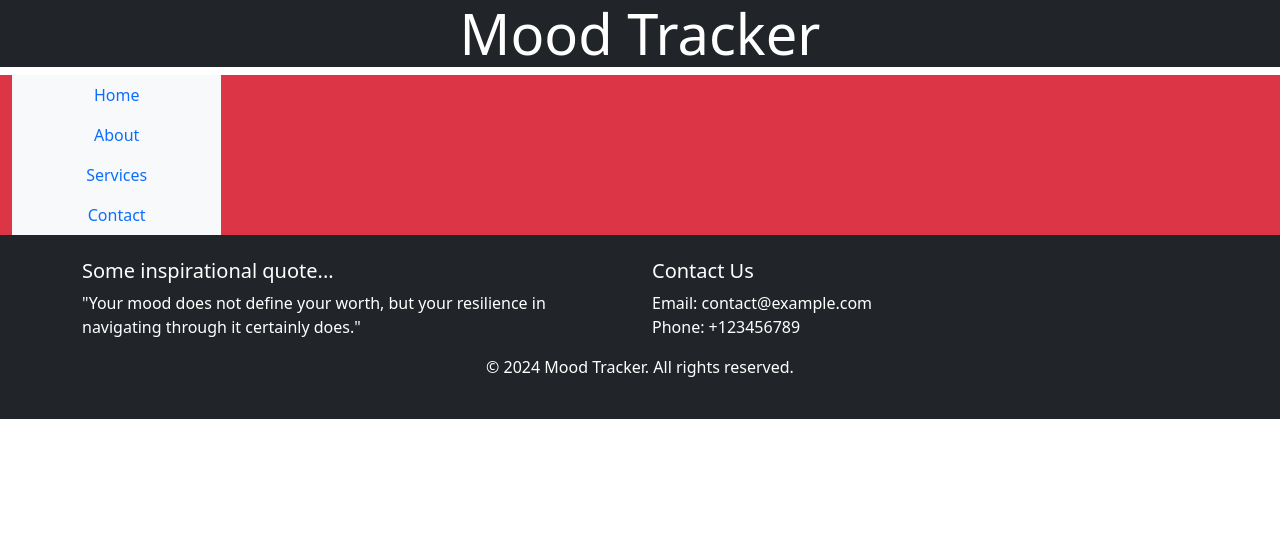
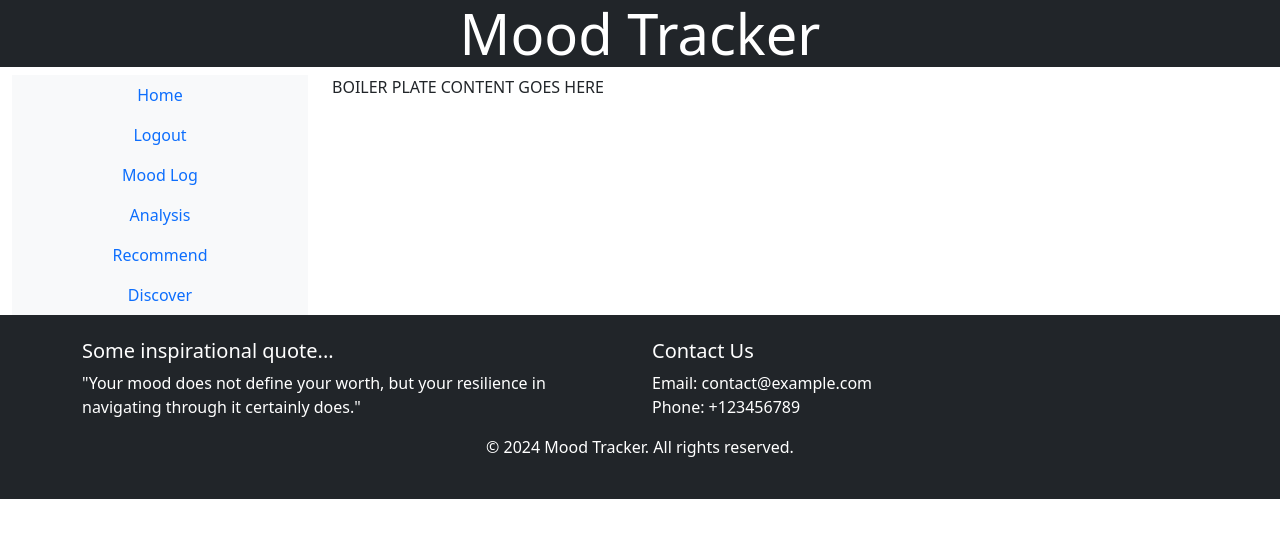
Before and after one commit to hkkiat/spotify-mood-recommendation, a React app in the folder frontend/: page /moodlog in a window 1280 px wide. Shown: the top 538 px of the page. Built offline with nearby package versions, Linux system fonts and the light colour scheme; no server answers.

Commit message:
create layout component to contain header, sidebar, footer components

```diff
--- a/frontend/src/App.tsx
+++ b/frontend/src/App.tsx
@@ -1,18 +1,28 @@
-import React from 'react';
+import React, { useState} from 'react';
 import './css/App.css';
-import { Route, Routes } from 'react-router-dom';
+import { Route, Routes, useLocation } from 'react-router-dom';
 import HomePage from './components/homepage';
 import TicketToRide from './components/TicketToRide';
 import MoodLog from './components/moodlog';
 import 'bootstrap/dist/css/bootstrap.min.css';
 
 function App() {
+  const [currentPage, setCurrentPage] = useState('');
+
+  // Get current location object using useLocation hook
+  const location = useLocation();
+
+  // Update currentPage state based on current pathname found from location object
+  React.useEffect(() => {
+    setCurrentPage(location.pathname);
+  }, [location]);
+
   return (
     <div>
       <Routes>
         <Route path='/' element={<HomePage />} />
         <Route path='/ticket' element={<TicketToRide />} />
-        <Route path='/moodlog' element={<MoodLog />} />
+        <Route path='/moodlog' element={<MoodLog currentPage={currentPage} setCurrentPage={setCurrentPage} />} />
       </Routes>
     </div>
     //<div className='App'>
--- a/frontend/src/components/header.tsx
+++ b/frontend/src/components/header.tsx
@@ -1,11 +1,13 @@
 import React from 'react';
+
+/*
+This component is to display the header of the website
+*/
 
 function Header() {
   return (
     <header className="bg-dark text-white">
-      <div className="container">
         <h1 className="display-4 text-center">Mood Tracker</h1>
-      </div>
     </header>
   );
 }
--- /dev/null
+++ b/frontend/src/components/layout.tsx
@@ -0,0 +1,38 @@
+import React, { ReactNode } from 'react';
+import Sidebar from './sidebar';
+import Header from './header';
+import Footer from './footer';
+
+/*
+This component is used to combine the Header, Sidebar, Footer components
+*/
+
+interface LayoutProps {
+    currentPage: string;
+    setCurrentPage: (page: string) => void;
+    children: ReactNode; // Define children prop
+}
+
+const Layout: React.FC<LayoutProps> = ({ currentPage, setCurrentPage, children }) => {
+    setCurrentPage('/moodlog');
+
+    return (
+        <div>
+            <Header />
+            <div className="container-fluid">
+                <div className="row">
+                    <div className="col-md-3">
+                        <Sidebar currentPage={currentPage} />
+                    </div>
+                    <div className="col-md-9">
+                        {/* Render the main content passed as children */}
+                        {children}
+                    </div>
+                </div>
+            </div>
+            <Footer />
+        </div>
+    );
+}
+
+export default Layout;
--- a/frontend/src/components/moodlog.tsx
+++ b/frontend/src/components/moodlog.tsx
@@ -1,19 +1,21 @@
-import React, { useState } from 'react';
-import bootstrap from 'bootstrap';
+import React from 'react';
+import Layout from './layout';
 import Header from './header';
-import Footer from './footer'
-import Sidebar from './sidebar';
 
-const MoodLog = () => {
+/*
+This component is used to display the moodlog page
+*/
 
+interface MoodLogProps {
+  setCurrentPage: (page: string) => void;
+  currentPage: string;
+}
+
+const MoodLog: React.FC<MoodLogProps> = ({ currentPage, setCurrentPage }) => {
   return (
-    <div>
-      <Header></Header>
-      <div className='container-fluid bg-danger'>
-        <Sidebar></Sidebar>
-      </div>
-      <Footer></Footer>
-    </div>
+    <Layout currentPage={currentPage} setCurrentPage={setCurrentPage}>
+      BOILER PLATE CONTENT GOES HERE
+    </Layout>
   );
 }
 
--- a/frontend/src/components/navitem.tsx
+++ b/frontend/src/components/navitem.tsx
@@ -1,13 +1,22 @@
 import React from 'react';
+import { Link } from 'react-router-dom';
+
+/*
+This component is for each navbar bar link contained in the sidebar component
+*/
 
 interface NavItemProps {
-    linkText: string;
-  }
+  linkText: string;
+  active: boolean;
+}
 
-function NavItem({ linkText }: NavItemProps) {
+function NavItem({ linkText, active }: NavItemProps) {
+  // Generate a custom path based on the link text
+  const path = `/${linkText.replace(/\s+/g, '').toLowerCase()}`;
+
   return (
-    <li className="nav-item bg-light">
-      <a className="nav-link btn btn-success" href="#">{linkText}</a>
+    <li className={`nav-item bg-light`}>
+      <Link to={path} className={`nav-link btn ${active ? 'btn-success' : 'btn-secondary'}`}>{linkText}</Link>
     </li>
   );
 }
--- a/frontend/src/components/sidebar.tsx
+++ b/frontend/src/components/sidebar.tsx
@@ -1,14 +1,24 @@
 import React from 'react';
 import NavItem from './navitem';
 
-function Sidebar() {
+/*
+This component is used to display navitem components
+*/
+
+interface SideBarProps {
+  currentPage: string;
+}
+
+function Sidebar({ currentPage }: SideBarProps) {
   return (
-    <div className="sidebar col-md-2">
+    <div className="sidebar">
       <ul className="nav flex-column">
-        <NavItem linkText="Home" />
-        <NavItem linkText="About" />
-        <NavItem linkText="Services" />
-        <NavItem linkText="Contact" />
+        <NavItem linkText="Home" active={currentPage === '/'} />
+        <NavItem linkText="Logout" active={currentPage === '/logout'} />
+        <NavItem linkText="Mood Log" active={currentPage === '/moodlog'} />
+        <NavItem linkText="Analysis" active={currentPage === '/analysis'} />
+        <NavItem linkText="Recommend" active={currentPage === '/recommend'} />
+        <NavItem linkText="Discover" active={currentPage === '/discover'} />
       </ul>
     </div>
   );
```
